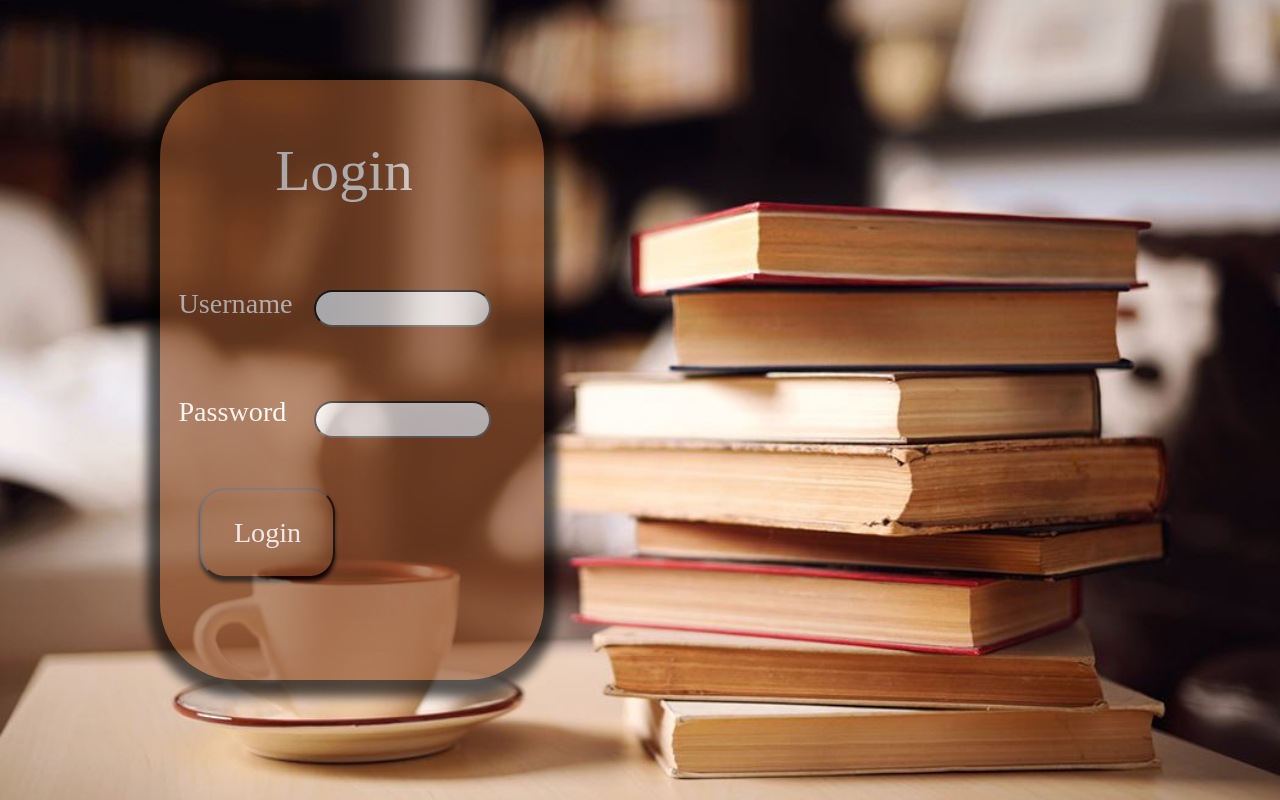
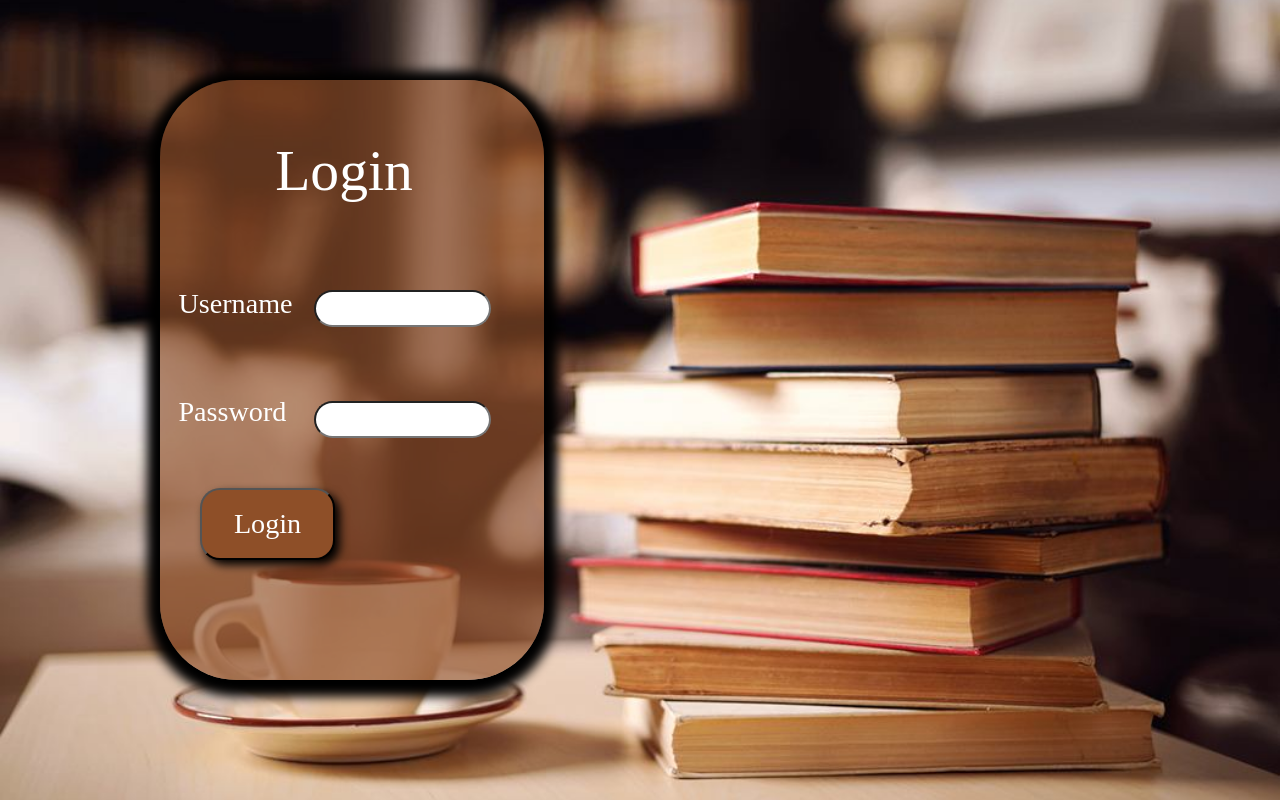
Before and after one commit to pran01/LibraryManagement, a Flask app: template librarymanagement/templates/login.html in a window 1280 px wide. Run offline with Flask 2, Linux system fonts and the light colour scheme; the template is opened without the code that fills it, so the values that code supplies are empty.

Commit message:
Debugged opacity

```diff
--- a/librarymanagement/routes.py
+++ b/librarymanagement/routes.py
@@ -1,6 +1,6 @@
 from librarymanagement import app
 from flask import render_template
 
-@app.route("/login",methods=["GET","POST"])
+@app.route("/",methods=["GET","POST"])
 def login():
     return render_template("login.html")
--- a/librarymanagement/static/css/style.css
+++ b/librarymanagement/static/css/style.css
@@ -1,41 +1,39 @@
-html,body{
+html,
+body {
   height: 100%;
   margin: 0;
   font-family: Arial, Helvetica, sans-serif;
 }
-.bg{
+.bg {
   height: 100%;
   background-image: url("../images/books.jpg");
-  background-color: #8E4F28;
+  background-color: rgba(142, 79, 40, 1);
   background-position: center;
   background-repeat: no-repeat;
   background-size: cover;
   position: relative;
 }
 
-.block{
+.block {
   position: fixed;
   width: 30%;
   height: 75%;
   top: 10%;
   left: 12.5%;
-  background: #8E4F28;
-  opacity: 0.65;
+  background: rgba(142, 79, 40, 0.65);
   box-shadow: 0px 4px 11px 13px #000000;
   border-radius: 77px;
 }
-p{
-
+p {
   position: absolute;
   font-family: Salsa;
   font-style: normal;
   font-weight: normal;
   font-size: 4.5vw;
   left: 30%;
-color: #FFFFFF;
-
+  color: #ffffff;
 }
-.un{
+.un {
   position: absolute;
   font-family: Salsa;
   font-style: normal;
@@ -44,31 +42,27 @@ font-size: 2.2vw;
   color: #ffffff;
   left: 4.8%;
   top: 34.7%;
-
 }
-.unb{
+.unb {
   position: absolute;
-  background-color: #FFFFFF;
+  background-color: #ffffff;
   border-radius: 25px;
   left: 40%;
   top: 35%;
   width: 44%;
   height: 5.2%;
-
-
 }
-.pwd{
+.pwd {
   position: absolute;
   font-family: Salsa;
   font-style: normal;
   font-weight: normal;
   font-size: 2.2vw;
-color: #FFFFFF;
+  color: #ffffff;
   left: 4.8%;
   top: 52.7%;
-
 }
-.pwdb{
+.pwdb {
   position: absolute;
   background-color: #ffffff;
   border-radius: 25px;
@@ -76,22 +70,20 @@ top: 52.7%;
   top: 53.5%;
   width: 44%;
   height: 5.2%;
-
 }
-button{
+.block .loginbtn {
   position: absolute;
-  background-color: #8E4F28;
-  box-shadow: 0px 4px 4px #000000;
-  border-radius: 25px;
+  background-color: #8e4f28;
+  box-shadow: 5px 5px 10px #000000;
+  border-radius: 20px;
   width: 35%;
-  height: 15%;
+  height: 12%;
   top: 68%;
   left: 10.5%;
-  opacity: 100%;
   position: absolute;
   font-family: Salsa;
   font-style: normal;
   font-weight: normal;
   font-size: 2.2vw;
-color: #FFFFFF;
+  color: #ffffff;
 }
--- a/librarymanagement/templates/login.html
+++ b/librarymanagement/templates/login.html
@@ -4,13 +4,13 @@
 <div class="bg">
   <div class="block">
     <p>Login</p>
-      <form action="" method="POST">
+    <form action="" method="POST">
       <label class="un">Username</label>
       <input type="text" name="username" class="unb">
       <label for="pwd" class="pwd">Password</label>
       <input type="password" class="pwdb">
-      <button>Login</button>
-      </form>
+      <button class="loginbtn">Login</button>
+    </form>
 
-</div>
-{% endblock %}
+  </div>
+  {% endblock %}
```
Lines whose indentation alone changed are shown as unchanged.
